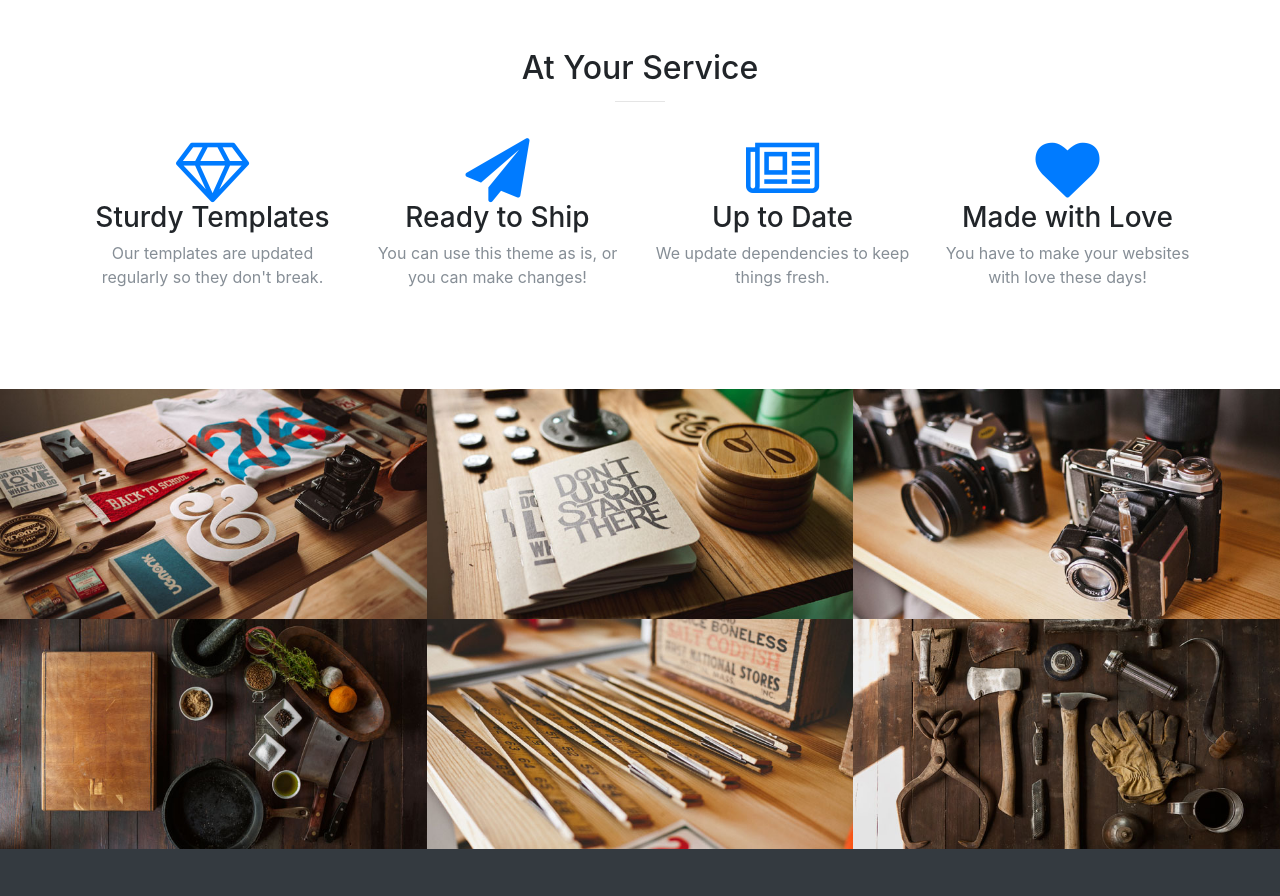
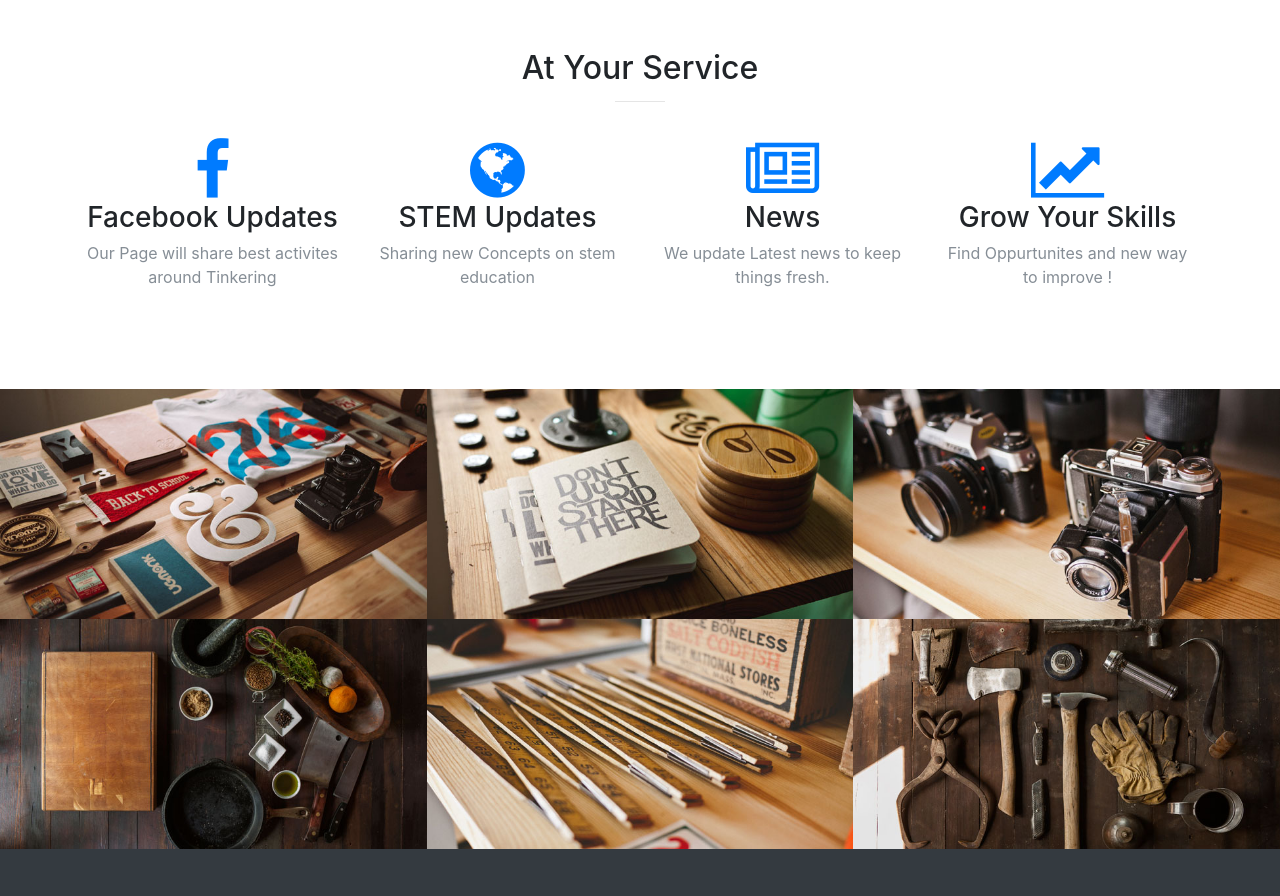
Before and after one commit to tinkerupdates/tinkerupdates.github.io, a website with bundled scripts: page index.html in a window 1280 px wide. Shown: the part 1220-2116 px from the top of the page. Built offline with nearby package versions, Linux system fonts and the light colour scheme.

Commit message:
Tinkerupdates

```diff
--- a/index.html
+++ b/index.html
@@ -91,30 +91,30 @@
         <div class="row">
           <div class="col-lg-3 col-md-6 text-center">
             <div class="service-box">
-              <i class="fa fa-4x fa-diamond text-primary sr-icons"></i>
-              <h3>Sturdy Templates</h3>
-              <p class="text-muted">Our templates are updated regularly so they don't break.</p>
+              <i class="fa fa-4x fa-facebook text-primary sr-icons"></i>
+              <h3>Facebook Updates </h3>
+              <p class="text-muted">Our Page will share best activites around Tinkering</p>
             </div>
           </div>
           <div class="col-lg-3 col-md-6 text-center">
             <div class="service-box">
-              <i class="fa fa-4x fa-paper-plane text-primary sr-icons"></i>
-              <h3>Ready to Ship</h3>
-              <p class="text-muted">You can use this theme as is, or you can make changes!</p>
+              <i class="fa fa-4x fa-globe text-primary sr-icons"></i>
+              <h3>STEM Updates</h3>
+              <p class="text-muted">Sharing new Concepts on stem education </p>
             </div>
           </div>
           <div class="col-lg-3 col-md-6 text-center">
             <div class="service-box">
               <i class="fa fa-4x fa-newspaper-o text-primary sr-icons"></i>
-              <h3>Up to Date</h3>
-              <p class="text-muted">We update dependencies to keep things fresh.</p>
+              <h3>News</h3>
+              <p class="text-muted">We update Latest news to keep things fresh.</p>
             </div>
           </div>
           <div class="col-lg-3 col-md-6 text-center">
             <div class="service-box">
-              <i class="fa fa-4x fa-heart text-primary sr-icons"></i>
-              <h3>Made with Love</h3>
-              <p class="text-muted">You have to make your websites with love these days!</p>
+              <i class="fa fa-4x fa-line-chart text-primary sr-icons"></i>
+              <h3>Grow Your Skills</h3>
+              <p class="text-muted">Find Oppurtunites and new way to improve !</p>
             </div>
           </div>
         </div>
```
